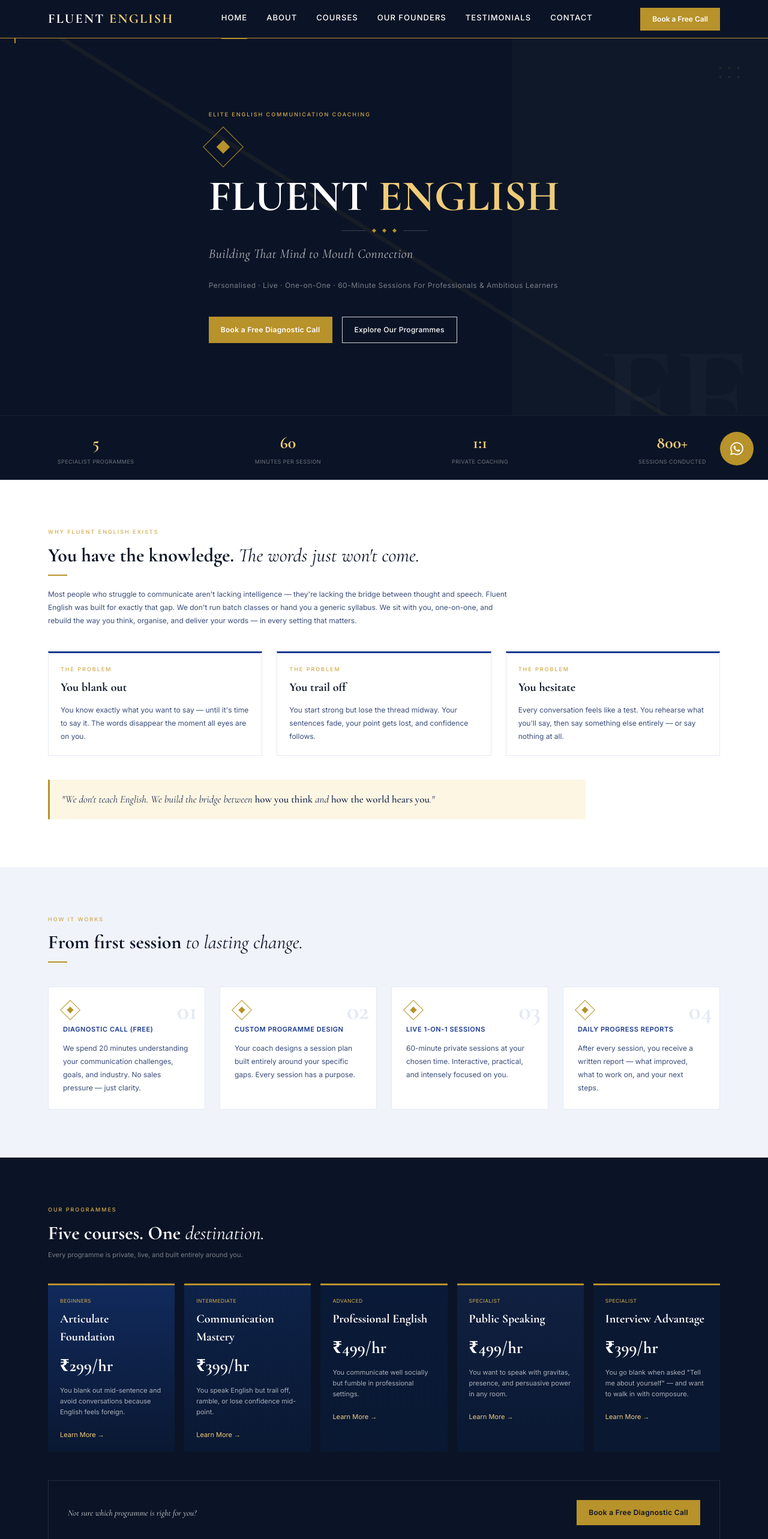
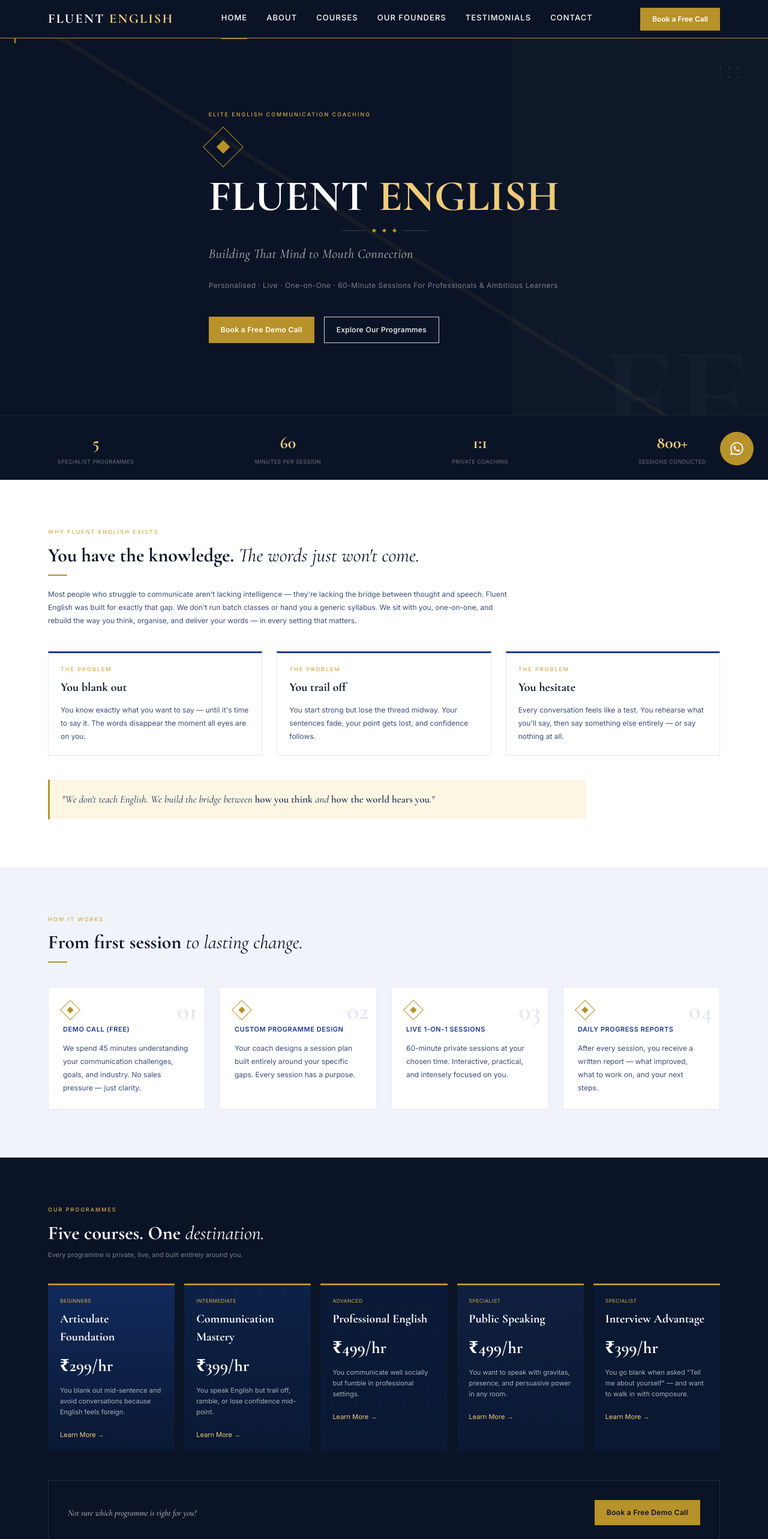
Before and after one commit to shahrukh120/fluent-english, a React (Vite) app: page / in a window 1280 px wide. Shown: the top 2566 px of the page at 60% size. Built offline with nearby package versions, Linux system fonts and the light colour scheme.

Commit message:
Rename 'diagnostic call' → 'demo call' (45 minutes)

```diff
--- a/index.html
+++ b/index.html
@@ -7,7 +7,7 @@
     <title>Fluent English | Elite English Communication Coaching</title>
     <meta
       name="description"
-      content="Personalised, live, one-on-one English communication coaching for professionals and ambitious learners. 800+ sessions. Book your free diagnostic call."
+      content="Personalised, live, one-on-one English communication coaching for professionals and ambitious learners. 800+ sessions. Book your free demo call."
     />
     <link rel="preconnect" href="https://fonts.googleapis.com" />
     <link rel="preconnect" href="https://fonts.gstatic.com" crossorigin />
--- a/src/components/WhatsAppButton.jsx
+++ b/src/components/WhatsAppButton.jsx
@@ -1,6 +1,6 @@
 export default function WhatsAppButton() {
   const msg = encodeURIComponent(
-    "Hi Fluent English! I'd like to book a free diagnostic call."
+    "Hi Fluent English! I'd like to book a free demo call."
   );
   const href = `https://wa.me/919210783250?text=${msg}`;
   return (
--- a/src/pages/Contact.jsx
+++ b/src/pages/Contact.jsx
@@ -10,7 +10,7 @@ const PROGRAMMES = [
 
 const SESSION_TIMES = ['Morning', 'Afternoon', 'Evening', 'Flexible'];
 
-// Default amount for the diagnostic call deposit (₹) — adjust as needed.
+// Default amount for the demo call deposit (₹) — adjust as needed.
 // If a course is preselected via query param, its hourly price is used.
 const DEFAULT_AMOUNT = 99;
 
@@ -143,7 +143,7 @@ export default function Contact() {
         label="Get In Touch"
         title="Ready to build your"
         italicWord="Mind to Mouth connection?"
-        sub="Enrolments open. Limited seats per cohort. Book your free diagnostic call today."
+        sub="Enrolments open. Limited seats per cohort. Book your free demo call today."
       />
 
       <section className="bg-white py-16">
@@ -193,7 +193,7 @@ export default function Contact() {
             ) : (
               <form onSubmit={onSubmit} className="space-y-5">
                 <div>
-                  <h3 className="font-serif font-bold text-[22px] text-navy">Book Your Free 20-Min Diagnostic Call</h3>
+                  <h3 className="font-serif font-bold text-[22px] text-navy">Book Your Free 45-Min Demo Call</h3>
                   <p className="text-[10px] text-ink-slate mt-1">A small ₹{amount} confirmation deposit secures your slot.</p>
                 </div>
 
@@ -229,7 +229,7 @@ export default function Contact() {
                 </button>
 
                 <div className="flex flex-wrap items-center gap-x-5 gap-y-2 pt-3 text-[10px] text-ink-slate">
-                  {['No payment required for the call', '20 minutes, no pressure', 'Limited spots per cohort'].map((x) => (
+                  {['No payment required for the call', '45 minutes, no pressure', 'Limited spots per cohort'].map((x) => (
                     <span key={x} className="inline-flex items-center gap-2">
                       <span className="block w-[6px] h-[6px] bg-gold rotate-45" />
                       {x}
--- a/src/pages/Home.jsx
+++ b/src/pages/Home.jsx
@@ -75,7 +75,7 @@ function Hero() {
 
         <div className="mt-10 flex flex-wrap gap-4 fade-in-up" style={{ animationDelay: '0.6s' }}>
           <Link to="/contact" className="btn-gold">
-            Book a Free Diagnostic Call
+            Book a Free Demo Call
           </Link>
           <Link to="/courses" className="btn-ghost">
             Explore Our Programmes
@@ -137,7 +137,7 @@ function ProblemSection() {
 
 function HowItWorks() {
   const steps = [
-    ['Diagnostic Call (Free)', 'We spend 20 minutes understanding your communication challenges, goals, and industry. No sales pressure — just clarity.'],
+    ['Demo Call (Free)', 'We spend 45 minutes understanding your communication challenges, goals, and industry. No sales pressure — just clarity.'],
     ['Custom Programme Design', 'Your coach designs a session plan built entirely around your specific gaps. Every session has a purpose.'],
     ['Live 1-on-1 Sessions', '60-minute private sessions at your chosen time. Interactive, practical, and intensely focused on you.'],
     ['Daily Progress Reports', 'After every session, you receive a written report — what improved, what to work on, and your next steps.'],
@@ -201,7 +201,7 @@ function ProgrammesOverview() {
         <div className="mt-12 border border-white/10 p-6 md:p-8 flex flex-col md:flex-row md:items-center justify-between gap-4">
           <p className="text-[14px] text-white/85 font-serif italic">Not sure which programme is right for you?</p>
           <Link to="/contact" className="btn-gold !text-navy">
-            <span className="text-navy">Book a Free Diagnostic Call</span>
+            <span className="text-navy">Book a Free Demo Call</span>
           </Link>
         </div>
       </div>
@@ -354,7 +354,7 @@ function FinalCTA() {
           Ready to build your <span className="italic font-normal">Mind to Mouth</span> connection?
         </h2>
         <p className="text-[11px] text-white/45 mt-4 max-w-xl mx-auto">
-          Enrolments open. Limited seats per cohort. Book your free 20-minute diagnostic call today.
+          Enrolments open. Limited seats per cohort. Book your free 45-minute demo call today.
         </p>
         <Link to="/contact" className="inline-flex mt-8 bg-gold hover:bg-gold-mid text-navy font-sans font-semibold text-[13px] px-7 py-4 transition-colors">
           Book My Free Call
```
